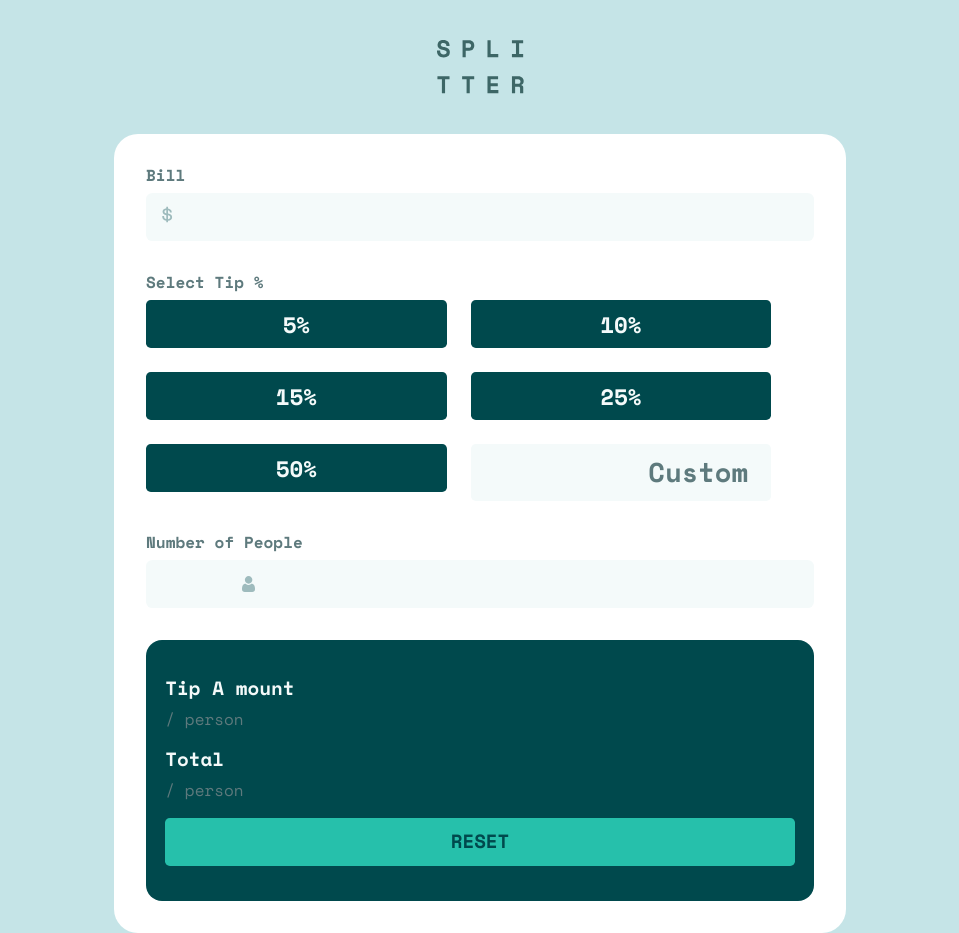
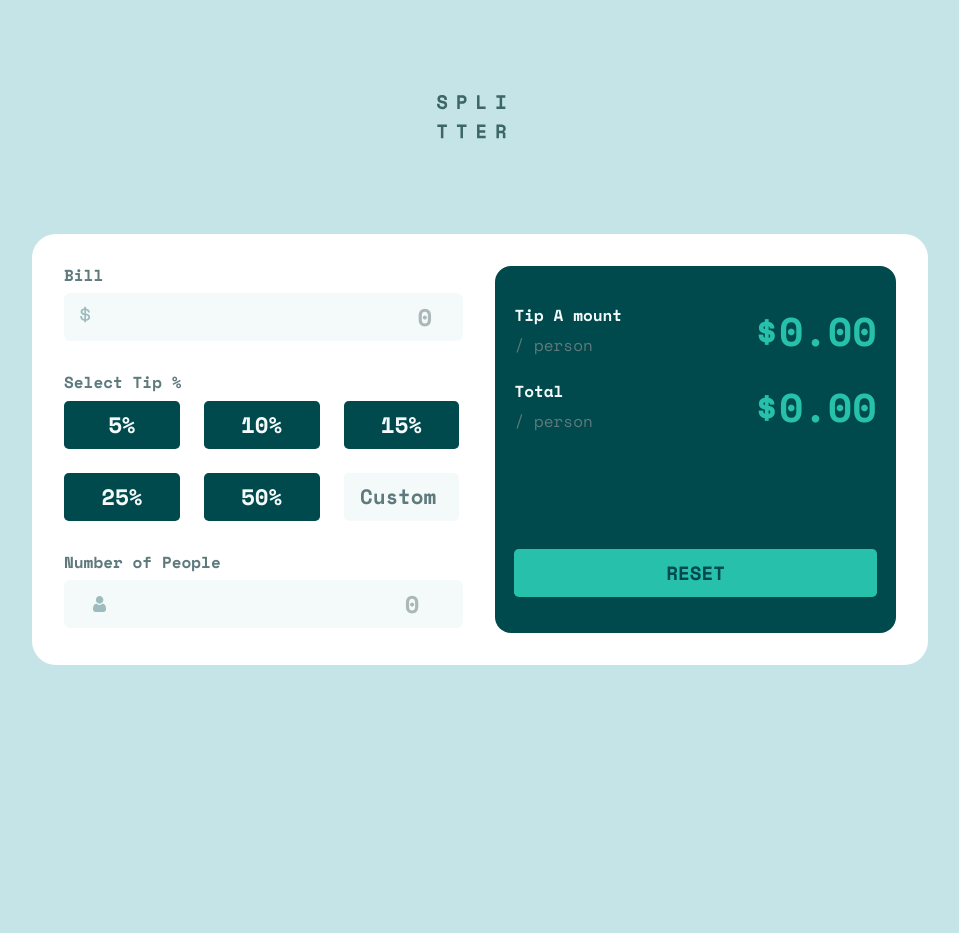
Before and after one commit to Mati1999/UltimodesafioHTML-CSS-JS, a plain HTML site: page index.html in a window 1280 px wide. Shown: the whole page, without its empty margins (160-1119 px from the left). After the commit the page ends 800 px from the top, so only its background shows below. Drawn offline with nearby package versions, Linux system fonts and the light colour scheme.

Commit message:
Final proyecto, creo...

```diff
--- a/index.html
+++ b/index.html
@@ -17,10 +17,11 @@
         </a>
 
         <div class="calculadora">
+        <div id="desk-div">
             <div class="calculadora__bill">
                 <h5>Bill</h5>
                 <span class="monto">
-                    <input type="number" id="costo">
+                    <input type="number" id="costo" placeholder="0">
                 </span>
             </div>
 
@@ -41,24 +42,24 @@
 
                 <div class="personas">
                     <img src="images/icon-person.svg" alt="">
-                    <input type="number" name="" id="people">
+                    <input type="number" name="" id="people" placeholder="0">
                 </div>
             </div>
-
+        </div>
             <div class="calculadora__total">
                 <div class="total--tip">
                     <div>
                     <h5>Tip A mount</h5>
                     <p>/ person</p>
                     </div>
-                    <span id="total--tip"></span>
+                    <span id="total--tip">$0.00</span>
                 </div>
                 <div class="total--final">
                     <div>
                     <h5>Total</h5>
                     <p>/ person</p>
                     </div>
-                    <span id="total--final"></span>
+                    <span id="total--final">$0.00</span>
                 </div>
                 <button type="reset" id="reset" onclick="btnreset()">RESET</button>
             </div>
--- a/style.css
+++ b/style.css
@@ -66,6 +66,9 @@ body{
     outline: none;
 }
 
+.monto input::placeholder{
+    color: hsla(187, 7%, 51%, 0.596);
+    }
 
 .monto input:focus{
     border: 1px solid hsl(172, 67%, 45%);
@@ -127,7 +130,7 @@ body{
 }
 
 .calculadora__tip div > input::placeholder{
-    color: hsl(186, 14%, 43%);
+    color: hsla(187, 7%, 51%, 0.596);
 }
 
 /*   PEOPLE   */
@@ -163,6 +166,10 @@ body{
     font-weight: 700;
     outline: none;
     margin-left: .2rem;
+}
+
+.personas input::placeholder{
+    color: hsla(187, 7%, 51%, 0.596);
 }
 
 .personas input:focus{
@@ -215,3 +222,153 @@ font-size: 1rem;
 .calculadora__total button:hover{
     background: hsl(173, 67%, 71%);
 }
+
+
+@media screen and (min-width: 1200px){
+    /*   CONTAINER FLUID   */
+
+    .container-fluid{
+        display: flex;
+        flex-direction: column;
+        align-items: center;
+        justify-content: space-evenly;
+        padding: 0;
+        height: 90vh;
+    }
+
+    .logo{
+        width: 80%;
+        margin: 2.5rem 0;
+    }
+
+    /*   CALCULADORA   */
+
+    .calculadora{
+        background: white;
+        border-radius: 1.5rem;
+        padding: 2rem;
+        display: flex;
+        flex-direction: row;
+        width: 70vw;
+    }
+
+    .calculadora  > #desk-div{
+        margin: 0 2rem 0 0;
+    }
+
+    #desk-div{
+        width: 50%;
+    }
+
+    /*   TIP   */
+
+    .calculadora__tip{
+        display: flex;
+        flex-direction: column;
+        margin-top: 2rem;
+    }
+
+    .calculadora__tip h5{
+        font-size: 1rem;
+        font-weight: 700;
+        color: hsl(186, 14%, 43%);
+    }
+
+    .calculadora__tip div{
+        display: flex;
+        flex-wrap: wrap;
+        gap: 1.5rem;
+    }
+
+    .calculadora__tip div > button{
+        background: hsl(183, 100%, 15%);
+        font-size: 1.6em;
+        font-weight: 700;
+        border-radius: .3rem;
+        color: hsl(189, 41%, 97%);
+        border: none;
+        width: 29%;
+        height: 3rem;
+    }
+
+    .calculadora__tip div > button:hover{
+        background: hsl(173, 67%, 71%);
+        color: hsl(183, 100%, 15%);
+    }
+
+    .calculadora__tip div > input{
+        background: hsl(189, 41%, 97%);
+        text-align: right;
+        font-size: 1.3rem;
+        font-weight: 700;
+        color: hsl(183, 100%, 15%);
+        border: none;
+        border-radius: .3rem;
+        width: 29%;
+        padding: .5rem;
+        outline: none;
+    }
+
+    .calculadora__tip div > input:focus{
+        border: 1px solid hsl(172, 67%, 45%);
+        border-radius: .3rem;
+    }
+
+    .calculadora__tip div > input::placeholder{
+        color: hsl(186, 14%, 43%);
+    }
+
+
+    /*   TOTAL   */
+
+    .calculadora__total{
+        background: hsl(183, 100%, 15%);
+        padding: 2.2rem 1.2rem;
+        margin-top: 0rem;
+        border-radius: 1rem;
+        width: 50%;
+        display: flex;
+        flex-direction: column;
+    }
+
+    .total--tip, .total--final{
+        display: flex;
+        justify-content: space-between;
+        align-items: center;
+        margin-bottom: 1rem;
+    }
+
+    .total--tip div > h5, .total--final div > h5{
+        color: hsl(189, 41%, 97%);
+        font-weight: 700;
+        font-size: 1rem;
+    }
+    .total--tip div > p, .total--final div > p{
+    color: hsl(186, 14%, 43%);
+    font-size: 1rem;
+    margin-bottom: 0;
+    }
+
+    .total--tip span, .total--final span{
+        color: hsl(172, 67%, 45%);
+        font-size: 2.5rem;
+        font-weight: 700;
+    }
+
+    .calculadora__total button{
+        width: 100%;
+        height: 3rem;
+        border: none;
+        border-radius: .3rem;
+        background: hsl(172, 67%, 45%);
+        color: hsl(183, 100%, 15%);
+        font-size: 1.2rem;
+        font-weight: 700;
+        margin-top: 6rem;
+    }
+
+    .calculadora__total button:hover{
+        background: hsl(173, 67%, 71%);
+    }
+
+}
```
